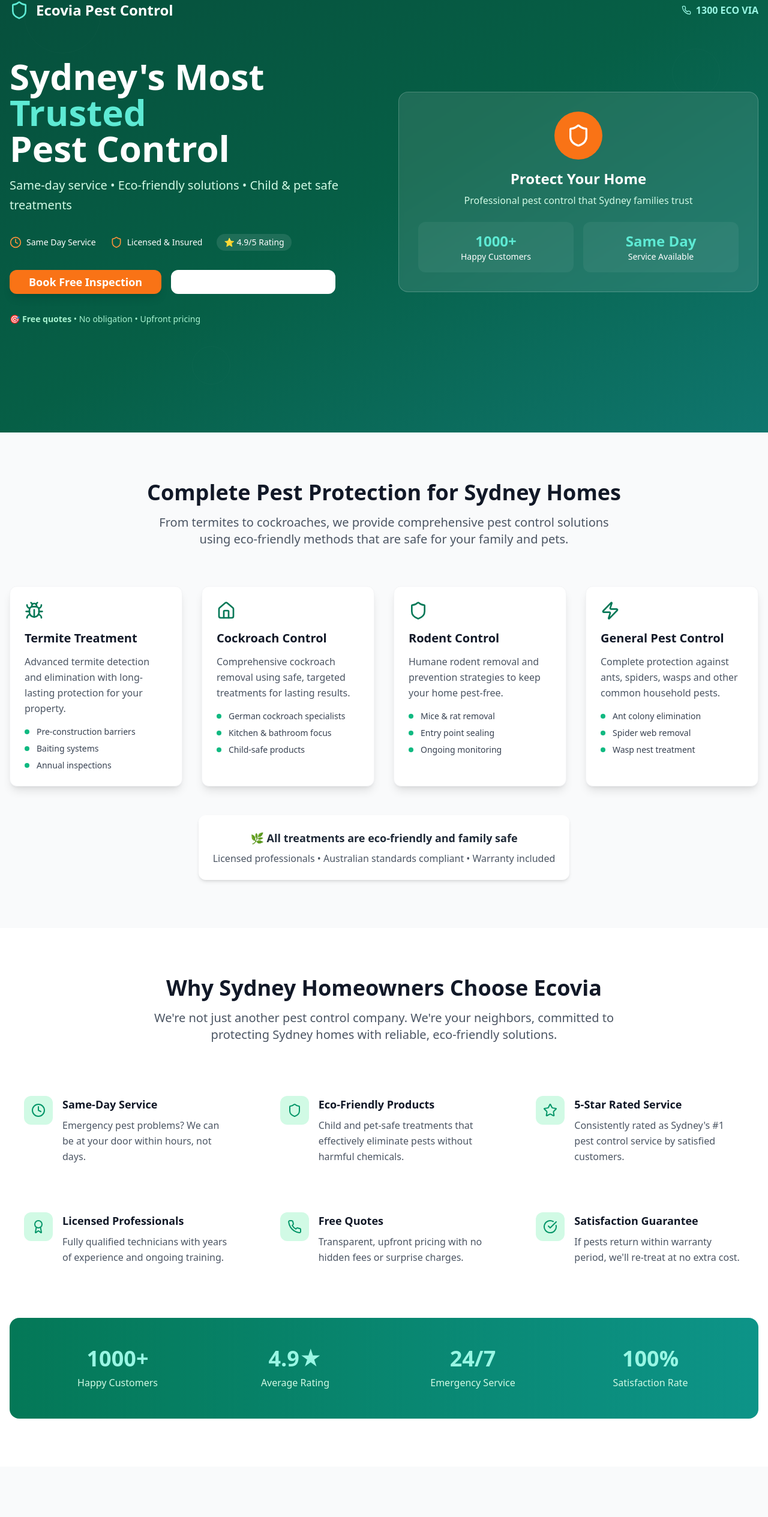
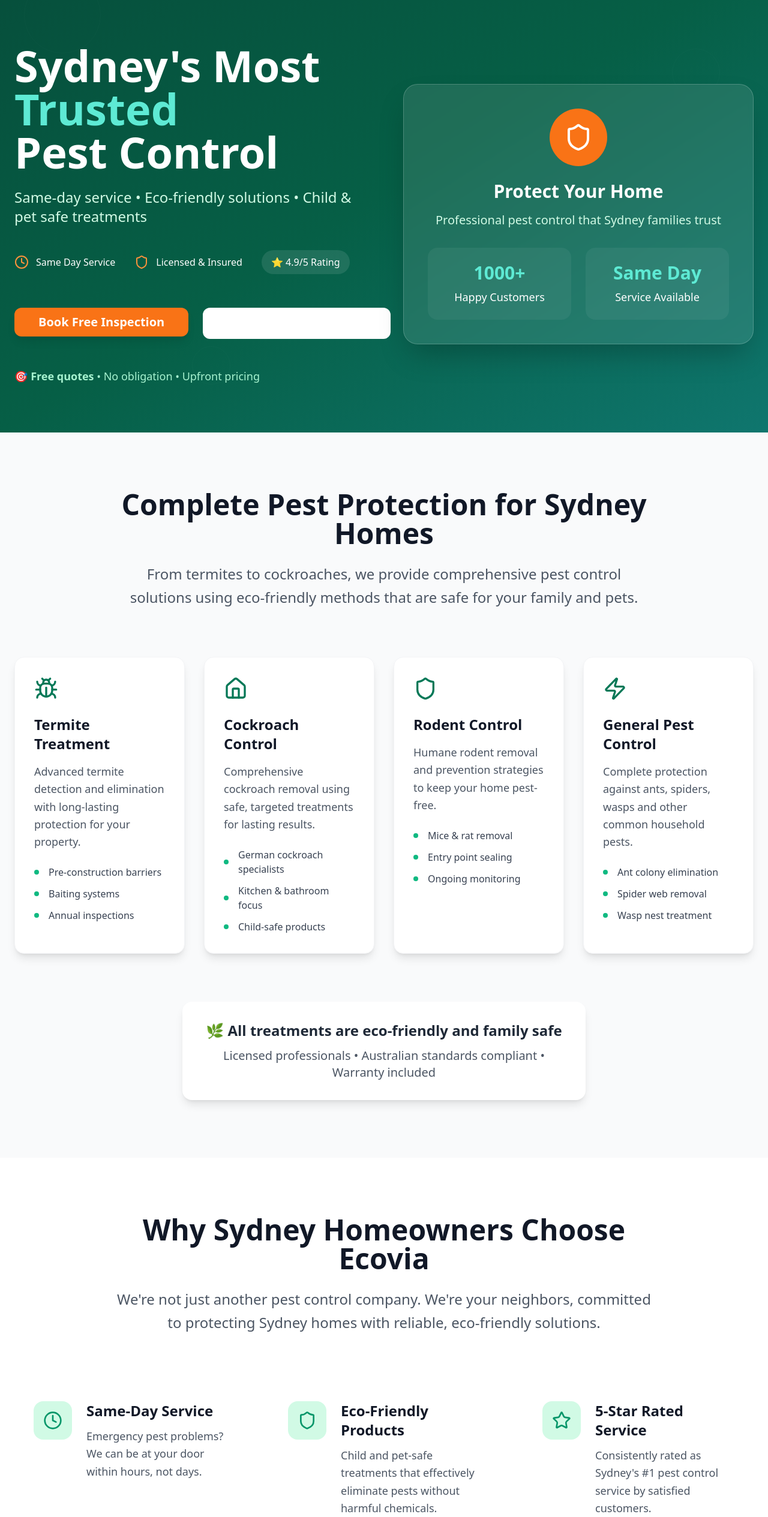
Before and after one commit to aduna-kebeda/eco-pest-control-framer, a React (Vite) app: page / in a window 1280 px wide. Shown: the part 79-2608 px from the top of the page at 60% size. Built offline with nearby package versions, Linux system fonts and the light colour scheme.

Commit message:
Fix: Improve layout and spacing
Adjusted margins, padding, and sizes across the landing page components for a more professional and visually appealing layout.

```diff
--- a/src/components/Footer.tsx
+++ b/src/components/Footer.tsx
@@ -3,33 +3,33 @@ import { Shield, Phone, Mail, MapPin, Star } from "lucide-react";
 
 const Footer = () => {
   return (
-    <footer className="bg-gray-900 text-white py-16">
-      <div className="container mx-auto px-4">
-        <div className="grid md:grid-cols-4 gap-8 mb-12">
+    <footer className="bg-gray-900 text-white py-20">
+      <div className="container mx-auto px-6">
+        <div className="grid md:grid-cols-4 gap-12 mb-16 max-w-7xl mx-auto">
           {/* Company Info */}
-          <div className="space-y-4">
+          <div className="space-y-6">
             <div className="flex items-center space-x-3">
-              <Shield className="w-8 h-8 text-teal-400" />
-              <span className="text-2xl font-bold">Ecovia Pest Control</span>
+              <Shield className="w-10 h-10 text-teal-400" />
+              <span className="text-3xl font-bold">Ecovia Pest Control</span>
             </div>
-            <p className="text-gray-300 leading-relaxed">
+            <p className="text-gray-300 leading-relaxed text-lg">
               Sydney's trusted pest control experts, providing eco-friendly solutions
               that protect your home and family.
             </p>
-            <div className="flex items-center space-x-2">
+            <div className="flex items-center space-x-3">
               <div className="flex">
                 {[...Array(5)].map((_, i) => (
-                  <Star key={i} className="w-4 h-4 text-yellow-400 fill-current" />
+                  <Star key={i} className="w-5 h-5 text-yellow-400 fill-current" />
                 ))}
               </div>
-              <span className="text-sm text-gray-300">4.9/5 Rating</span>
+              <span className="text-gray-300 text-lg">4.9/5 Rating</span>
             </div>
           </div>
 
           {/* Services */}
           <div>
-            <h3 className="text-lg font-semibold mb-4">Our Services</h3>
-            <ul className="space-y-2 text-gray-300">
+            <h3 className="text-2xl font-semibold mb-6">Our Services</h3>
+            <ul className="space-y-3 text-gray-300 text-lg">
               <li>Termite Treatment</li>
               <li>Cockroach Control</li>
               <li>Rodent Removal</li>
@@ -42,8 +42,8 @@ const Footer = () => {
 
           {/* Service Areas */}
           <div>
-            <h3 className="text-lg font-semibold mb-4">Service Areas</h3>
-            <ul className="space-y-2 text-gray-300">
+            <h3 className="text-2xl font-semibold mb-6">Service Areas</h3>
+            <ul className="space-y-3 text-gray-300 text-lg">
               <li>Sydney CBD</li>
               <li>North Shore</li>
               <li>Eastern Suburbs</li>
@@ -56,38 +56,38 @@ const Footer = () => {
 
           {/* Contact Info */}
           <div>
-            <h3 className="text-lg font-semibold mb-4">Contact Us</h3>
-            <div className="space-y-3">
-              <div className="flex items-center space-x-3">
-                <Phone className="w-5 h-5 text-teal-400" />
-                <span className="text-gray-300">1300 ECO VIA</span>
+            <h3 className="text-2xl font-semibold mb-6">Contact Us</h3>
+            <div className="space-y-4">
+              <div className="flex items-center space-x-4">
+                <Phone className="w-6 h-6 text-teal-400" />
+                <span className="text-gray-300 text-lg">1300 ECO VIA</span>
               </div>
-              <div className="flex items-center space-x-3">
-                <Mail className="w-5 h-5 text-teal-400" />
-                <span className="text-gray-300">info@ecovia.com.au</span>
+              <div className="flex items-center space-x-4">
+                <Mail className="w-6 h-6 text-teal-400" />
+                <span className="text-gray-300 text-lg">info@ecovia.com.au</span>
               </div>
-              <div className="flex items-center space-x-3">
-                <MapPin className="w-5 h-5 text-teal-400" />
-                <span className="text-gray-300">Sydney Metro Area</span>
+              <div className="flex items-center space-x-4">
+                <MapPin className="w-6 h-6 text-teal-400" />
+                <span className="text-gray-300 text-lg">Sydney Metro Area</span>
               </div>
             </div>
 
-            <div className="mt-6 p-4 bg-emerald-700 rounded-lg">
+            <div className="mt-8 p-6 bg-emerald-700 rounded-2xl">
               <div className="text-center">
-                <div className="font-bold text-lg">24/7 Emergency</div>
-                <div className="text-emerald-200">Same-day service available</div>
+                <div className="font-bold text-2xl">24/7 Emergency</div>
+                <div className="text-emerald-200 text-lg">Same-day service available</div>
               </div>
             </div>
           </div>
         </div>
 
         {/* Bottom Bar */}
-        <div className="border-t border-gray-700 pt-8">
+        <div className="border-t border-gray-700 pt-10">
           <div className="flex flex-col md:flex-row justify-between items-center">
-            <div className="text-gray-400 text-sm">
+            <div className="text-gray-400 text-lg">
               © 2024 Ecovia Pest Control. All rights reserved. | Licensed & Insured
             </div>
-            <div className="flex space-x-6 text-sm text-gray-400 mt-4 md:mt-0">
+            <div className="flex space-x-8 text-gray-400 mt-6 md:mt-0 text-lg">
               <a href="#" className="hover:text-white transition-colors">Privacy Policy</a>
               <a href="#" className="hover:text-white transition-colors">Terms of Service</a>
               <a href="#" className="hover:text-white transition-colors">Warranty</a>
--- a/src/components/Hero.tsx
+++ b/src/components/Hero.tsx
@@ -16,91 +16,90 @@ const Hero = () => {
         <div className="absolute bottom-20 left-1/4 w-16 h-16 border border-white/20 rounded-full"></div>
       </div>
 
-      <div className="relative container mx-auto px-4 pt-20 pb-32">
+      <div className="relative container mx-auto px-6 pt-8 pb-20">
         {/* Header */}
-        <div className="flex justify-between items-center mb-16">
+        <div className="flex justify-between items-center mb-20">
           <div className="flex items-center space-x-3">
-            <Shield className="w-8 h-8 text-teal-300" />
+            <Shield className="w-10 h-10 text-teal-300" />
             <span className="text-2xl font-bold">Ecovia Pest Control</span>
           </div>
-          <div className="hidden md:flex items-center space-x-2 text-teal-200">
-            <Phone className="w-4 h-4" />
-            <span className="font-semibold">1300 ECO VIA</span>
+          <div className="hidden md:flex items-center space-x-3 text-teal-200">
+            <Phone className="w-5 h-5" />
+            <span className="font-semibold text-lg">1300 ECO VIA</span>
           </div>
         </div>
 
-        <div className="grid lg:grid-cols-2 gap-12 items-center">
+        <div className="grid lg:grid-cols-2 gap-16 items-center max-w-7xl mx-auto">
           {/* Left Content */}
-          <div className="space-y-8">
-            <div className="space-y-4">
-              <h1 className="text-5xl lg:text-6xl font-bold leading-tight">
+          <div className="space-y-10">
+            <div className="space-y-6">
+              <h1 className="text-5xl xl:text-7xl font-bold leading-tight">
                 Sydney's Most
-                <span className="text-teal-300"> Trusted</span>
-                <br />
-                Pest Control
+                <span className="text-teal-300 block"> Trusted</span>
+                <span className="block">Pest Control</span>
               </h1>
-              <p className="text-xl text-emerald-100 leading-relaxed">
+              <p className="text-xl xl:text-2xl text-emerald-100 leading-relaxed max-w-2xl">
                 Same-day service • Eco-friendly solutions • Child & pet safe treatments
               </p>
             </div>
 
             {/* Trust Indicators */}
-            <div className="flex flex-wrap gap-6 text-sm">
-              <div className="flex items-center space-x-2">
-                <Clock className="w-5 h-5 text-orange-400" />
-                <span>Same Day Service</span>
+            <div className="flex flex-wrap gap-8 text-base">
+              <div className="flex items-center space-x-3">
+                <Clock className="w-6 h-6 text-orange-400" />
+                <span className="font-medium">Same Day Service</span>
               </div>
-              <div className="flex items-center space-x-2">
-                <Shield className="w-5 h-5 text-orange-400" />
-                <span>Licensed & Insured</span>
+              <div className="flex items-center space-x-3">
+                <Shield className="w-6 h-6 text-orange-400" />
+                <span className="font-medium">Licensed & Insured</span>
               </div>
-              <div className="bg-white/10 px-3 py-1 rounded-full">
+              <div className="bg-white/10 px-4 py-2 rounded-full font-medium">
                 ⭐ 4.9/5 Rating
               </div>
             </div>
 
             {/* CTA Buttons */}
-            <div className="flex flex-col sm:flex-row gap-4">
+            <div className="flex flex-col sm:flex-row gap-6 pt-4">
               <Button
                 onClick={scrollToBooking}
-                className="bg-orange-500 hover:bg-orange-600 text-white px-8 py-4 text-lg font-semibold rounded-lg shadow-lg hover:shadow-xl transition-all duration-300 transform hover:scale-105"
+                className="bg-orange-500 hover:bg-orange-600 text-white px-10 py-6 text-xl font-semibold rounded-xl shadow-lg hover:shadow-xl transition-all duration-300 transform hover:scale-105"
               >
                 Book Free Inspection
               </Button>
               <Button
                 variant="outline"
-                className="border-2 border-white text-white hover:bg-white hover:text-emerald-800 px-8 py-4 text-lg font-semibold rounded-lg transition-all duration-300"
+                className="border-2 border-white text-white hover:bg-white hover:text-emerald-800 px-10 py-6 text-xl font-semibold rounded-xl transition-all duration-300"
                 onClick={() => window.open('tel:1300326842')}
               >
                 Call Now: 1300 ECO VIA
               </Button>
             </div>
 
-            <p className="text-emerald-200 text-sm">
+            <p className="text-emerald-200 text-lg pt-2">
               🎯 <strong>Free quotes</strong> • No obligation • Upfront pricing
             </p>
           </div>
 
           {/* Right Content - Visual */}
           <div className="relative">
-            <div className="bg-white/10 backdrop-blur-sm rounded-2xl p-8 border border-white/20">
-              <div className="space-y-6">
+            <div className="bg-white/10 backdrop-blur-sm rounded-3xl p-10 border border-white/20 shadow-2xl">
+              <div className="space-y-8">
                 <div className="text-center">
-                  <div className="w-20 h-20 bg-orange-500 rounded-full flex items-center justify-center mx-auto mb-4">
-                    <Shield className="w-10 h-10 text-white" />
+                  <div className="w-24 h-24 bg-orange-500 rounded-full flex items-center justify-center mx-auto mb-6">
+                    <Shield className="w-12 h-12 text-white" />
                   </div>
-                  <h3 className="text-2xl font-bold mb-2">Protect Your Home</h3>
-                  <p className="text-emerald-100">Professional pest control that Sydney families trust</p>
+                  <h3 className="text-3xl font-bold mb-4">Protect Your Home</h3>
+                  <p className="text-xl text-emerald-100">Professional pest control that Sydney families trust</p>
                 </div>
 
-                <div className="grid grid-cols-2 gap-4 text-center text-sm">
-                  <div className="bg-white/5 rounded-lg p-4">
-                    <div className="font-bold text-2xl text-teal-300">1000+</div>
-                    <div>Happy Customers</div>
+                <div className="grid grid-cols-2 gap-6 text-center">
+                  <div className="bg-white/5 rounded-2xl p-6">
+                    <div className="font-bold text-3xl text-teal-300 mb-2">1000+</div>
+                    <div className="text-lg">Happy Customers</div>
                   </div>
-                  <div className="bg-white/5 rounded-lg p-4">
-                    <div className="font-bold text-2xl text-teal-300">Same Day</div>
-                    <div>Service Available</div>
+                  <div className="bg-white/5 rounded-2xl p-6">
+                    <div className="font-bold text-3xl text-teal-300 mb-2">Same Day</div>
+                    <div className="text-lg">Service Available</div>
                   </div>
                 </div>
               </div>
--- a/src/components/Services.tsx
+++ b/src/components/Services.tsx
@@ -4,25 +4,25 @@ import { Bug, Home, Shield, Zap } from "lucide-react";
 const Services = () => {
   const services = [
     {
-      icon: <Bug className="w-8 h-8" />,
+      icon: <Bug className="w-10 h-10" />,
       title: "Termite Treatment",
       description: "Advanced termite detection and elimination with long-lasting protection for your property.",
       features: ["Pre-construction barriers", "Baiting systems", "Annual inspections"]
     },
     {
-      icon: <Home className="w-8 h-8" />,
+      icon: <Home className="w-10 h-10" />,
       title: "Cockroach Control",
       description: "Comprehensive cockroach removal using safe, targeted treatments for lasting results.",
       features: ["German cockroach specialists", "Kitchen & bathroom focus", "Child-safe products"]
     },
     {
-      icon: <Shield className="w-8 h-8" />,
+      icon: <Shield className="w-10 h-10" />,
       title: "Rodent Control",
       description: "Humane rodent removal and prevention strategies to keep your home pest-free.",
       features: ["Mice & rat removal", "Entry point sealing", "Ongoing monitoring"]
     },
     {
-      icon: <Zap className="w-8 h-8" />,
+      icon: <Zap className="w-10 h-10" />,
       title: "General Pest Control",
       description: "Complete protection against ants, spiders, wasps and other common household pests.",
       features: ["Ant colony elimination", "Spider web removal", "Wasp nest treatment"]
@@ -30,34 +30,34 @@ const Services = () => {
   ];
 
   return (
-    <section className="py-20 bg-gray-50">
-      <div className="container mx-auto px-4">
-        <div className="text-center mb-16">
-          <h2 className="text-4xl font-bold text-gray-900 mb-4">
+    <section className="py-24 bg-gray-50">
+      <div className="container mx-auto px-6">
+        <div className="text-center mb-20 max-w-4xl mx-auto">
+          <h2 className="text-5xl font-bold text-gray-900 mb-6">
             Complete Pest Protection for Sydney Homes
           </h2>
-          <p className="text-xl text-gray-600 max-w-3xl mx-auto">
+          <p className="text-2xl text-gray-600 leading-relaxed">
             From termites to cockroaches, we provide comprehensive pest control solutions
             using eco-friendly methods that are safe for your family and pets.
           </p>
         </div>
 
-        <div className="grid md:grid-cols-2 lg:grid-cols-4 gap-8">
+        <div className="grid md:grid-cols-2 xl:grid-cols-4 gap-8 mb-20">
           {services.map((service, index) => (
             <div
               key={index}
-              className="bg-white rounded-xl p-6 shadow-lg hover:shadow-xl transition-shadow duration-300 border border-gray-100 group hover:border-emerald-200"
+              className="bg-white rounded-2xl p-8 shadow-lg hover:shadow-xl transition-all duration-300 border border-gray-100 group hover:border-emerald-200 transform hover:-translate-y-2"
             >
-              <div className="text-emerald-700 mb-4 group-hover:text-emerald-600 transition-colors">
+              <div className="text-emerald-700 mb-6 group-hover:text-emerald-600 transition-colors">
                 {service.icon}
               </div>
-              <h3 className="text-xl font-bold text-gray-900 mb-3">{service.title}</h3>
-              <p className="text-gray-600 mb-4 leading-relaxed">{service.description}</p>
+              <h3 className="text-2xl font-bold text-gray-900 mb-4">{service.title}</h3>
+              <p className="text-gray-600 mb-6 leading-relaxed text-lg">{service.description}</p>
 
-              <ul className="space-y-2">
+              <ul className="space-y-3">
                 {service.features.map((feature, idx) => (
-                  <li key={idx} className="text-sm text-gray-700 flex items-center">
-                    <div className="w-2 h-2 bg-emerald-500 rounded-full mr-3"></div>
+                  <li key={idx} className="text-gray-700 flex items-center text-base">
+                    <div className="w-2 h-2 bg-emerald-500 rounded-full mr-4 flex-shrink-0"></div>
                     {feature}
                   </li>
                 ))}
@@ -66,12 +66,12 @@ const Services = () => {
           ))}
         </div>
 
-        <div className="text-center mt-12">
-          <div className="bg-white rounded-lg p-6 shadow-md inline-block">
-            <p className="text-lg font-semibold text-gray-800 mb-2">
+        <div className="text-center">
+          <div className="bg-white rounded-2xl p-8 shadow-lg inline-block max-w-2xl">
+            <p className="text-2xl font-semibold text-gray-800 mb-3">
               🌿 All treatments are eco-friendly and family safe
             </p>
-            <p className="text-gray-600">
+            <p className="text-xl text-gray-600">
               Licensed professionals • Australian standards compliant • Warranty included
             </p>
           </div>
--- a/src/components/WhyChooseUs.tsx
+++ b/src/components/WhyChooseUs.tsx
@@ -4,85 +4,85 @@ import { Clock, Shield, Star, Award, Phone, CheckCircle } from "lucide-react";
 const WhyChooseUs = () => {
   const benefits = [
     {
-      icon: <Clock className="w-6 h-6" />,
+      icon: <Clock className="w-8 h-8" />,
       title: "Same-Day Service",
       description: "Emergency pest problems? We can be at your door within hours, not days."
     },
     {
-      icon: <Shield className="w-6 h-6" />,
+      icon: <Shield className="w-8 h-8" />,
       title: "Eco-Friendly Products",
       description: "Child and pet-safe treatments that effectively eliminate pests without harmful chemicals."
     },
     {
-      icon: <Star className="w-6 h-6" />,
+      icon: <Star className="w-8 h-8" />,
       title: "5-Star Rated Service",
       description: "Consistently rated as Sydney's #1 pest control service by satisfied customers."
     },
     {
-      icon: <Award className="w-6 h-6" />,
+      icon: <Award className="w-8 h-8" />,
       title: "Licensed Professionals",
       description: "Fully qualified technicians with years of experience and ongoing training."
     },
     {
-      icon: <Phone className="w-6 h-6" />,
+      icon: <Phone className="w-8 h-8" />,
       title: "Free Quotes",
       description: "Transparent, upfront pricing with no hidden fees or surprise charges."
     },
     {
-      icon: <CheckCircle className="w-6 h-6" />,
+      icon: <CheckCircle className="w-8 h-8" />,
       title: "Satisfaction Guarantee",
       description: "If pests return within warranty period, we'll re-treat at no extra cost."
     }
   ];
 
   return (
-    <section className="py-20 bg-white">
-      <div className="container mx-auto px-4">
-        <div className="text-center mb-16">
-          <h2 className="text-4xl font-bold text-gray-900 mb-4">
+    <section className="py-24 bg-white">
+      <div className="container mx-auto px-6">
+        <div className="text-center mb-20 max-w-4xl mx-auto">
+          <h2 className="text-5xl font-bold text-gray-900 mb-6">
             Why Sydney Homeowners Choose Ecovia
           </h2>
-          <p className="text-xl text-gray-600 max-w-3xl mx-auto">
+          <p className="text-2xl text-gray-600 leading-relaxed">
             We're not just another pest control company. We're your neighbors,
             committed to protecting Sydney homes with reliable, eco-friendly solutions.
           </p>
         </div>
 
-        <div className="grid md:grid-cols-2 lg:grid-cols-3 gap-8 mb-16">
+        <div className="grid md:grid-cols-2 xl:grid-cols-3 gap-10 mb-20 max-w-7xl mx-auto">
           {benefits.map((benefit, index) => (
             <div
               key={index}
-              className="flex items-start space-x-4 p-6 rounded-lg hover:bg-gray-50 transition-colors duration-300"
+              className="flex items-start space-x-6 p-8 rounded-2xl hover:bg-gray-50 transition-colors duration-300"
             >
-              <div className="text-emerald-600 bg-emerald-100 p-3 rounded-lg flex-shrink-0">
+              <div className="text-emerald-600 bg-emerald-100 p-4 rounded-2xl flex-shrink-0">
                 {benefit.icon}
               </div>
               <div>
-                <h3 className="text-lg font-semibold text-gray-900 mb-2">{benefit.title}</h3>
-                <p className="text-gray-600 leading-relaxed">{benefit.description}</p>
+                <h3 className="text-2xl font-semibold text-gray-900 mb-3">{benefit.title}</h3>
+                <p className="text-gray-600 leading-relaxed text-lg">{benefit.description}</p>
               </div>
             </div>
           ))}
         </div>
 
         {/* Stats Section */}
-        <div className="bg-gradient-to-r from-emerald-700 to-teal-600 rounded-2xl p-12 text-white">
-          <div className="grid md:grid-cols-4 gap-8 text-center">
+        <div className="bg-gradient-to-r from-emerald-700 to-teal-600 rounded-3xl p-16 text-white">
+          <div className="grid md:grid-cols-4 gap-12 text-center max-w-6xl mx-auto">
             <div>
-              <div className="text-4xl font-bold text-teal-200 mb-2">1000+</div>
-              <div className="text-emerald-100">Happy Customers</div>
+              <div className="text-6xl font-bold text-teal-200 mb-4">1000+</div>
+              <div className="text-2xl text-emerald-100">Happy Customers</div>
             </div>
             <div>
-              <div className="text-4xl font-bold text-teal-200 mb-2">4.9★</div>
-              <div className="text-emerald-100">Average Rating</div>
+              <div className="text-6xl font-bold text-teal-200 mb-4">4.9★</div>
+              <div className="text-2xl text-emerald-100">Average Rating</div>
             </div>
             <div>
-              <div className="text-4xl font-bold text-teal-200 mb-2">24/7</div>
-              <div className="text-emerald-100">Emergency Service</div>
+              <div className="text-6xl font-bold text-teal-200 mb-4">24/7</div>
+              <div className="text-2xl text-emerald-100">Emergency Service</div>
             </div>
             <div>
-              <div className="text-4xl font-bold text-teal-200 mb-2">100%</div>
-              <div className="text-emerald-100">Satisfaction Rate</div>
+              <div className="text-6xl font-bold text-teal-200 mb-4">100%</div>
+              <div className="text-2xl text-emerald-100">Satisfaction Rate</div>
             </div>
           </div>
         </div>
```
Also changed, not shown: src/components/Testimonials.tsx (+19 -19 lines).
